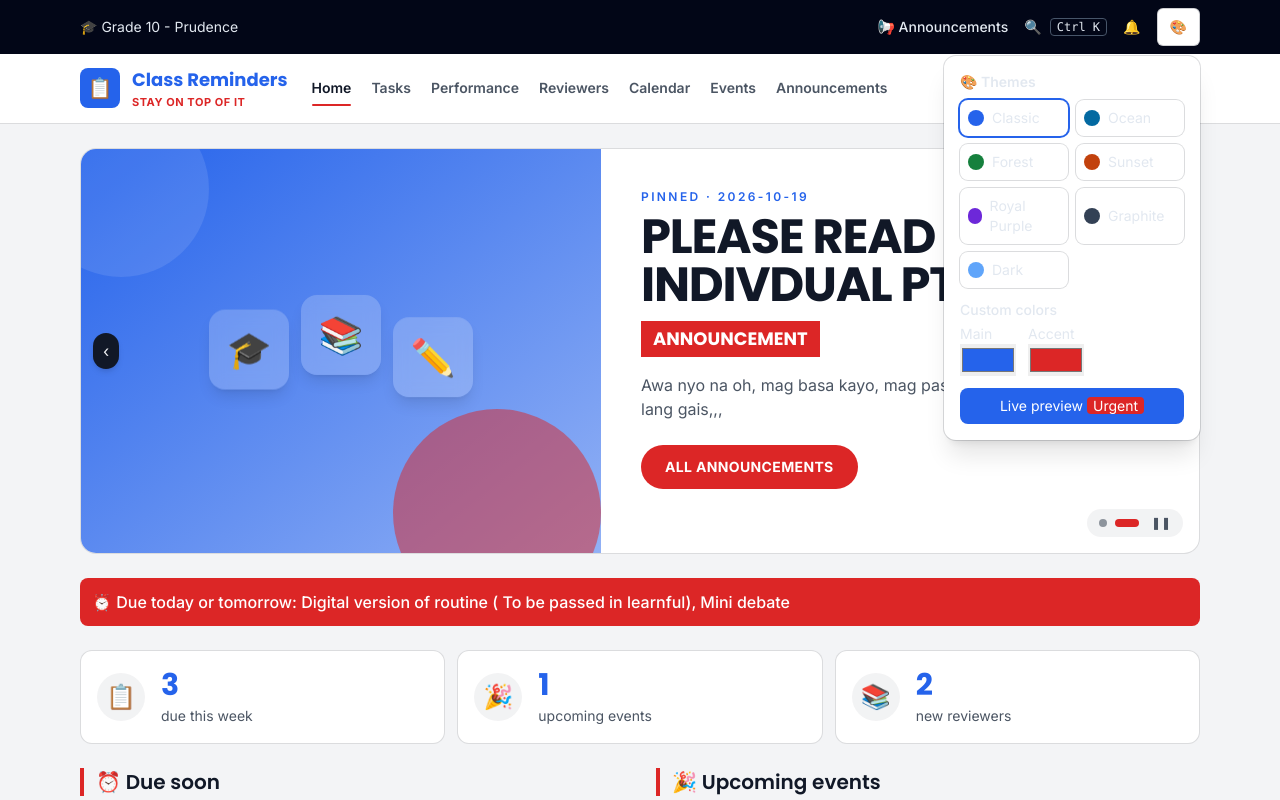
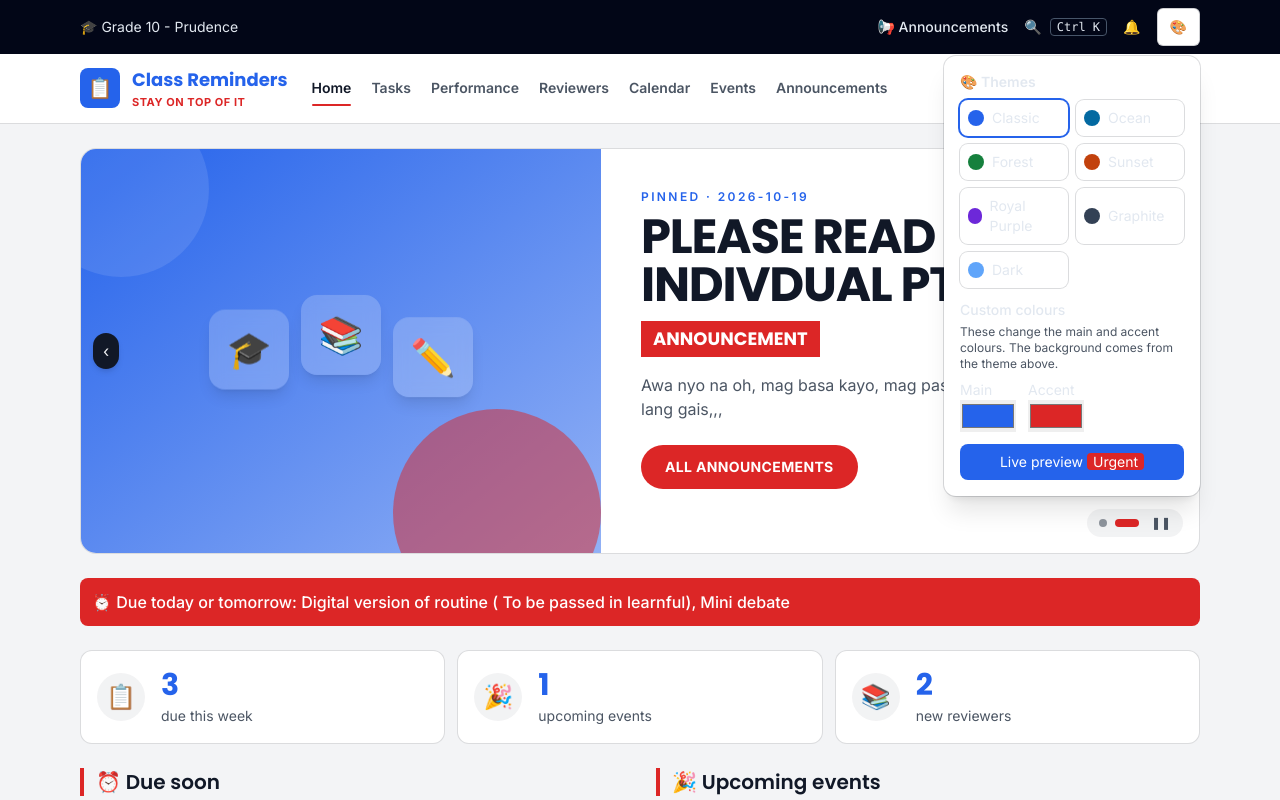
Before and after one commit to joviennesomenia-ship-it/Student-Dashboard, a React (Vite) app: page / in a window 1280 px wide. Both pictures are taken after a click on the button "🎨 Themes". Shown: the top 800 px of the page. Built offline with nearby package versions, Linux system fonts and the light colour scheme.

Commit message:
Update ThemePicker.tsx

```diff
--- a/src/ThemePicker.tsx
+++ b/src/ThemePicker.tsx
@@ -3,14 +3,18 @@ import { useEffect, useState } from 'react'
 import { THEMES, themeVars } from './themes'
 import { useLS } from './store'
 
-interface Saved { name: string; p: string; a: string }
+interface Saved { name: string; p: string; a: string; custom: boolean }
 export default function ThemePicker() {
   const [open, setOpen] = useState(false)
   const [t, setT] = useLS<Saved>('theme', {
-    name: window.matchMedia('(prefers-color-scheme: dark)').matches ? 'dark' : 'classic', p: '#2563eb', a: '#dc2626',
+    name: window.matchMedia('(prefers-color-scheme: dark)').matches ? 'dark' : 'classic', p: '#2563eb', a: '#dc2626', custom: false,
   })
   useEffect(() => {
-    Object.entries(themeVars(t.name, t.p, t.a)).forEach(([k, v]) => document.documentElement.style.setProperty(`--${k}`, v))
+    // Older saved themes used the name "custom"; treat those as Classic with custom colours
+    const name = t.name === 'custom' ? 'classic' : t.name
+    const custom = t.custom || t.name === 'custom'
+    const v = themeVars(name, custom ? t.p : undefined, custom ? t.a : undefined)
+    Object.entries(v).forEach(([k, val]) => document.documentElement.style.setProperty(`--${k}`, val))
   }, [t])
   return (
     <div className="relative">
@@ -28,11 +32,15 @@ export default function ThemePicker() {
                 </button>
               ))}
             </div>
-            <p className="mb-1 mt-3 text-sm font-medium">Custom colors</p>
+            <p className="mb-1 mt-3 text-sm font-medium">Custom colours</p>
+            <p className="mb-2 text-xs text-muted">These change the main and accent colours. The background comes from the theme above.</p>
             <div className="flex items-center gap-3 text-sm">
-              <label>Main <input type="color" value={t.p} onChange={(e) => setT({ ...t, name: 'custom', p: e.target.value })} className="block h-8 w-14" /></label>
-              <label>Accent <input type="color" value={t.a} onChange={(e) => setT({ ...t, name: 'custom', a: e.target.value })} className="block h-8 w-14" /></label>
+              <label>Main <input type="color" value={t.p} onChange={(e) => setT({ ...t, custom: true, p: e.target.value })} className="block h-8 w-14" /></label>
+              <label>Accent <input type="color" value={t.a} onChange={(e) => setT({ ...t, custom: true, a: e.target.value })} className="block h-8 w-14" /></label>
             </div>
+            {t.custom && (
+              <button onClick={() => setT({ ...t, custom: false })} className="mt-2 text-xs text-muted underline hover:text-ink">Use the theme's own colours</button>
+            )}
             <div className="mt-3 rounded-lg bg-primary p-2 text-center text-sm text-onp">Live preview <span className="rounded bg-accent px-1.5 text-white">Urgent</span></div>
           </motion.div>
         )}
```
